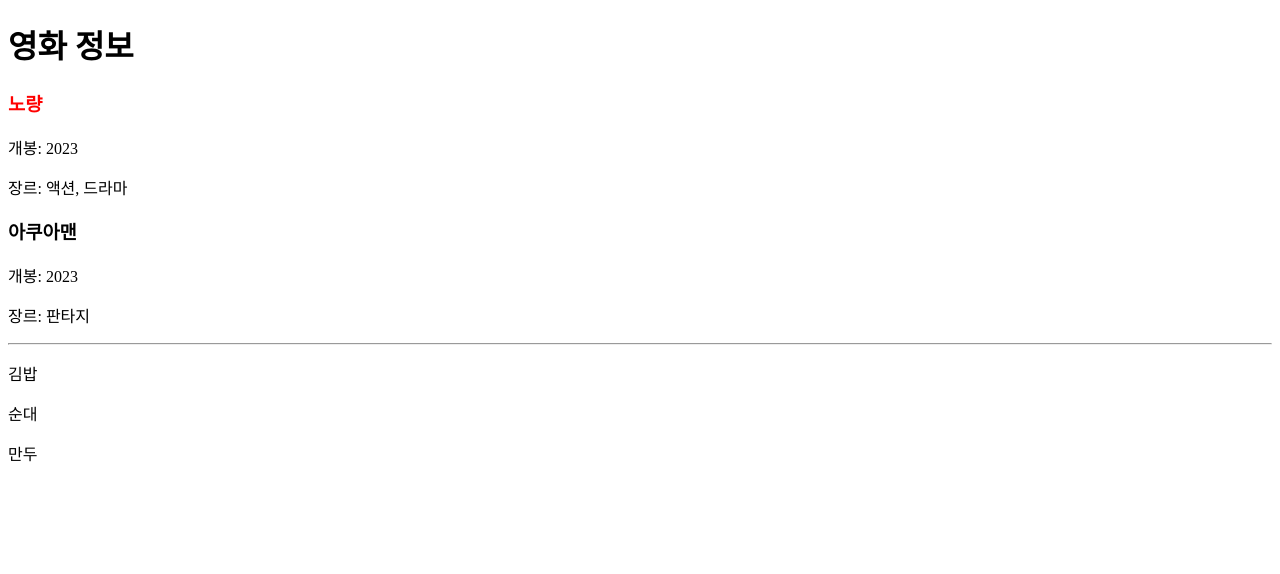
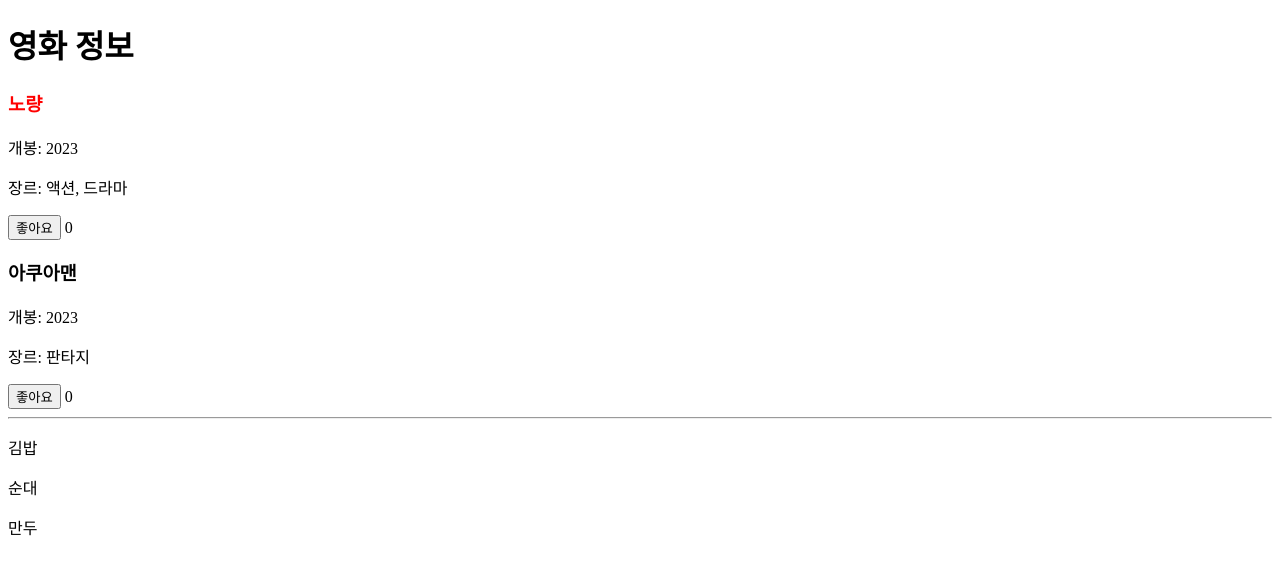
Before and after one commit to suji3927/vue3, a Vue app: page / in a window 1280 px wide. Shown: the top 574 px of the page. Built offline with nearby package versions, Linux system fonts and the light colour scheme.

Commit message:
v-on:click 문법

```diff
--- a/src/App.vue
+++ b/src/App.vue
@@ -1,22 +1,13 @@
 <template>
   <h1>영화 정보</h1>
-<!--
-    <div>
-      <h3 :style="data[0].textRed">{{ data[0].title }}</h3>
-      <p>개봉: {{ data[0].year }}</p>
-      <p>장르: {{ data[0].category }}</p>
-    </div>
-    <div>
-      <h3 :style="data[1].textRed">{{ data[1].title }}</h3>
-      <p>개봉: {{ data[1].year }}</p>
-      <p>장르: {{ data[1].category }}</p>
-    </div>
- -->
-
     <div v-for="(item, index) in data" :key="index">
       <h3 :style="item.textRed">{{ item.title }}</h3>
       <p>개봉: {{ item.year }}</p>
       <p>장르: {{ item.category }}</p>
+
+      <!-- 노량과 아쿠아맨의 좋아요 모두 ++됨 -->
+      <!-- <button @:click="like++">좋아요</button> <span>{{ like }}</span> -->
+      <button @:click="increseLike">좋아요</button> <span>{{ like }}</span>
     </div>
 
     <hr>
@@ -28,6 +19,7 @@
     name: 'App',
     data() { // 상태변수
       return {
+        like: 0,
         foods: ["김밥", "순대", "만두"],
         data: [
           {
@@ -43,6 +35,11 @@
           },
         ]
       }
+    },
+    methods: {
+      increseLike() {
+        this.like++
+      }
     }
   }
 </script>
```
